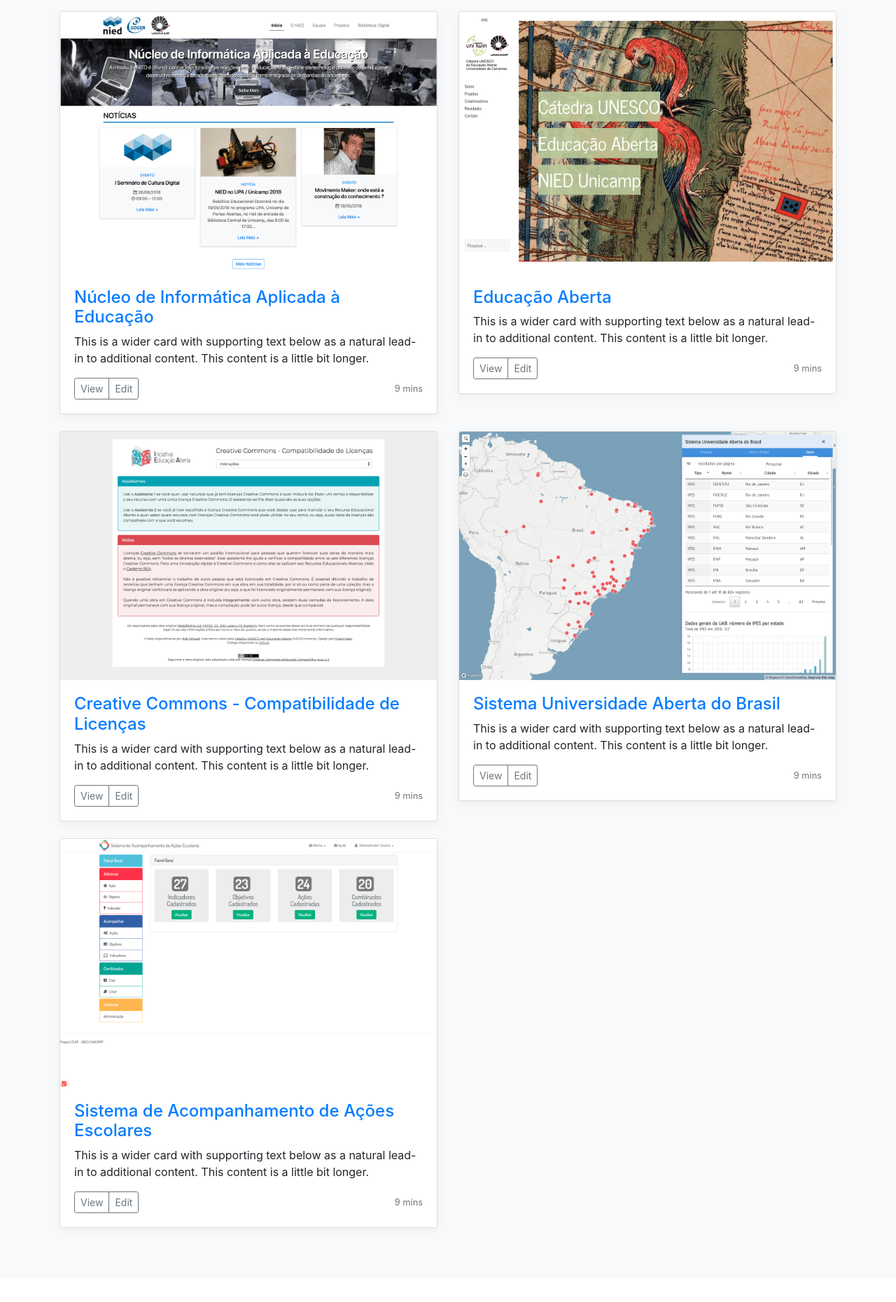
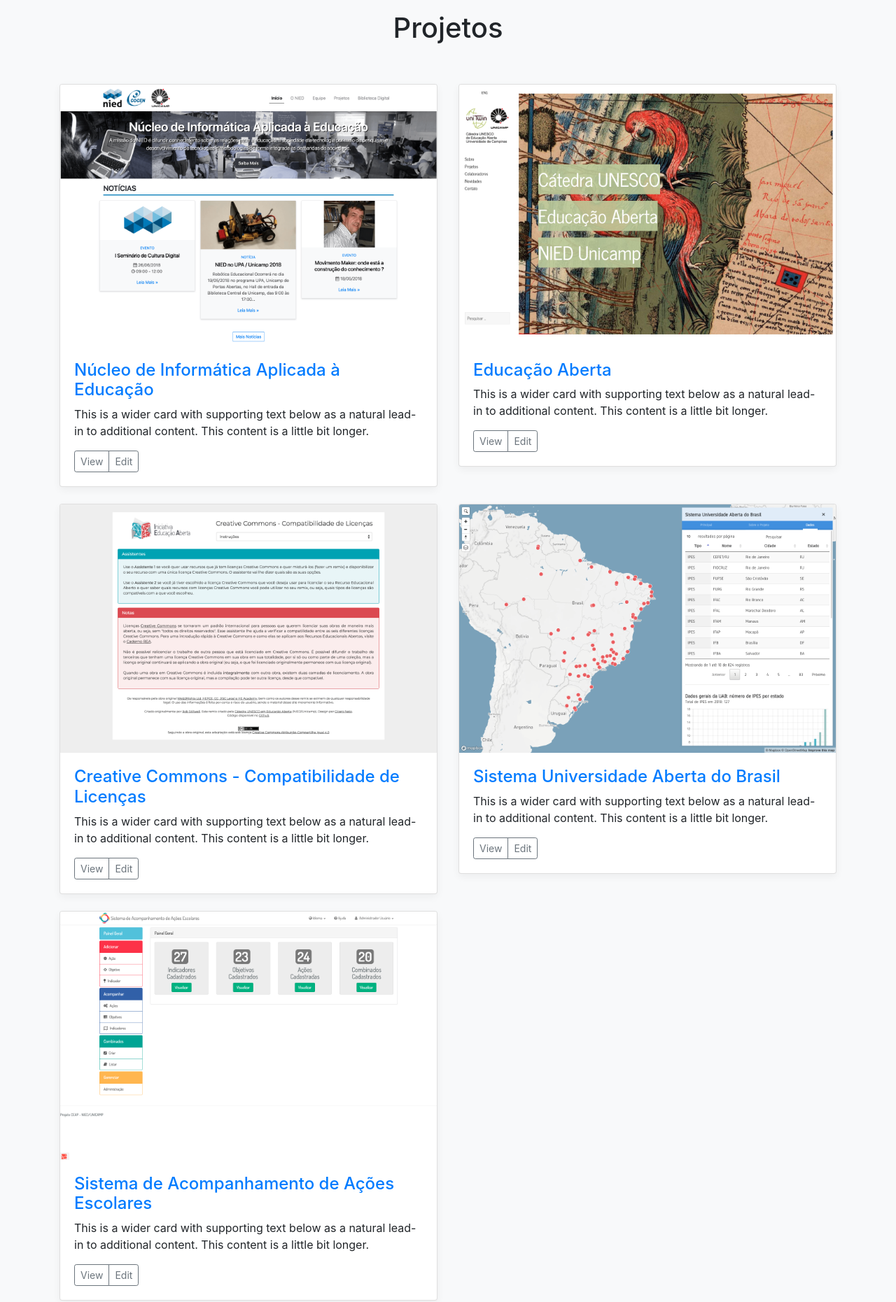
Before and after one commit to greevin/greevin.github.io, a plain HTML site: page index.html in a window 1280 px wide. Shown: the part 440-2301 px from the top of the page at 70% size. Drawn offline with nearby package versions, Linux system fonts and the light colour scheme.

Commit message:
Arrumada a seção dos projetos

```diff
--- a/index.html
+++ b/index.html
@@ -53,54 +53,56 @@
         </div>
       </section>
 
-      <div class="album py-5 bg-light">
+      <div class="album py-5 bg-light" id="projetos">
         <div class="container">
-
+          <div class="section-title pb-5">
+            <h1 class="text-center">Projetos</h1>
+          </div>
           <div class="row">
             <div class="col-md-6">
               <div class="card mb-4 box-shadow">
-                <img class="card-img-top" src="assets/img/nied.png" alt="Card image cap">
+                <a href="https://zephyrus.nied.unicamp.br/novosite/">
+                <img class="card-img-top" src="assets/img/nied.png" alt="Núcleo de Informática Aplicada à Educação">
                 <div class="card-body">
-                  <h4><a href="https://zephyrus.nied.unicamp.br/novosite/">Núcleo de Informática Aplicada à Educação</a></h4>
+                  <h4>Núcleo de Informática Aplicada à Educação</a></h4>
                   <p class="card-text">This is a wider card with supporting text below as a natural lead-in to additional content. This content is a little bit longer.</p>
                   <div class="d-flex justify-content-between align-items-center">
                     <div class="btn-group">
                       <button type="button" class="btn btn-sm btn-outline-secondary">View</button>
                       <button type="button" class="btn btn-sm btn-outline-secondary">Edit</button>
                     </div>
-                    <small class="text-muted">9 mins</small>
                   </div>
                 </div>
               </div>
             </div>
             <div class="col-md-6">
               <div class="card mb-4 box-shadow">
-                <img class="card-img-top" src="assets/img/educacaoaberta.png" alt="Card image cap">
+                <a href="http://educacaoaberta.org">
+                <img class="card-img-top" src="assets/img/educacaoaberta.png" alt="Educação Aberta">
                 <div class="card-body">
-                  <h4><a href="http://educacaoaberta.org">Educação Aberta</a></h4>
+                  <h4>Educação Aberta</a></h4>
                   <p class="card-text">This is a wider card with supporting text below as a natural lead-in to additional content. This content is a little bit longer.</p>
                   <div class="d-flex justify-content-between align-items-center">
                     <div class="btn-group">
                       <button type="button" class="btn btn-sm btn-outline-secondary">View</button>
                       <button type="button" class="btn btn-sm btn-outline-secondary">Edit</button>
                     </div>
-                    <small class="text-muted">9 mins</small>
                   </div>
                 </div>
               </div>
             </div>
             <div class="col-md-6">
               <div class="card mb-4 box-shadow">
-                <img class="card-img-top" src="assets/img/aberta.png" alt="Card image cap">
+                <a href="http://aberta.org.br/compatibilidade/">
+                <img class="card-img-top" src="assets/img/aberta.png" alt="Creative Commons - Compatibilidade de Licenças">
                 <div class="card-body">
-                  <h4><a href="http://aberta.org.br/compatibilidade/ ">Creative Commons - Compatibilidade de Licenças</a></h4>
+                  <h4>Creative Commons - Compatibilidade de Licenças</a></h4>
                   <p class="card-text">This is a wider card with supporting text below as a natural lead-in to additional content. This content is a little bit longer.</p>
                   <div class="d-flex justify-content-between align-items-center">
                     <div class="btn-group">
                       <button type="button" class="btn btn-sm btn-outline-secondary">View</button>
                       <button type="button" class="btn btn-sm btn-outline-secondary">Edit</button>
                     </div>
-                    <small class="text-muted">9 mins</small>
                   </div>
                 </div>
               </div>
@@ -108,32 +110,32 @@
 
             <div class="col-md-6">
               <div class="card mb-4 box-shadow">
-                <img class="card-img-top" src="assets/img/uab.png" alt="Card image cap">
+                <a href="http://uab.educacaoaberta.org">
+                <img class="card-img-top" src="assets/img/uab.png" alt="Sistema Universidade Aberta do Brasil">
                 <div class="card-body">
-                  <h4><a href="http://uab.educacaoaberta.org">Sistema Universidade Aberta do Brasil</a></h4>
+                  <h4>Sistema Universidade Aberta do Brasil</a></h4>
                   <p class="card-text">This is a wider card with supporting text below as a natural lead-in to additional content. This content is a little bit longer.</p>
                   <div class="d-flex justify-content-between align-items-center">
                     <div class="btn-group">
                       <button type="button" class="btn btn-sm btn-outline-secondary">View</button>
                       <button type="button" class="btn btn-sm btn-outline-secondary">Edit</button>
                     </div>
-                    <small class="text-muted">9 mins</small>
                   </div>
                 </div>
               </div>
             </div>
             <div class="col-md-6">
               <div class="card mb-4 box-shadow">
-                <img class="card-img-top" src="assets/img/ceap.png" alt="Card image cap">
+                <a href="https://voluta.com.br/site/">
+                <img class="card-img-top" src="assets/img/ceap.png" alt="Sistema de Acompanhamento de Ações Escolares">
                 <div class="card-body">
-                  <h4><a href="https://voluta.com.br/site/">Sistema de Acompanhamento de Ações Escolares</a></h4>
+                  <h4>Sistema de Acompanhamento de Ações Escolares</a></h4>
                   <p class="card-text">This is a wider card with supporting text below as a natural lead-in to additional content. This content is a little bit longer.</p>
                   <div class="d-flex justify-content-between align-items-center">
                     <div class="btn-group">
                       <button type="button" class="btn btn-sm btn-outline-secondary">View</button>
                       <button type="button" class="btn btn-sm btn-outline-secondary">Edit</button>
                     </div>
-                    <small class="text-muted">9 mins</small>
                   </div>
                 </div>
               </div>
```
